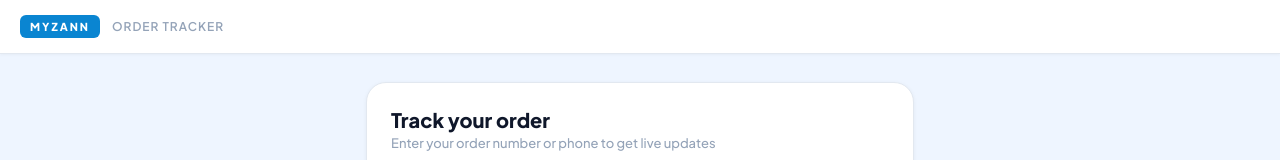
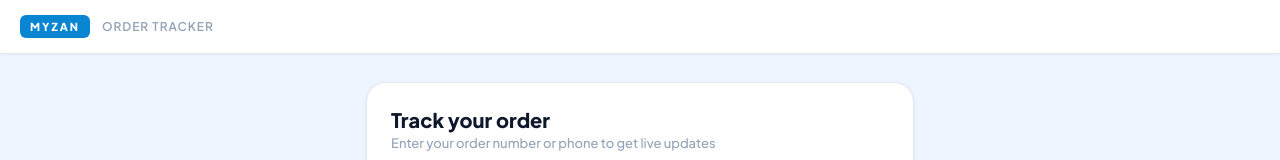
Before and after one commit to saqib876/Order_Tracker, a Next.js app: page /track in a window 1280 px wide. Shown: the top 160 px of the page. Built offline with nearby package versions, Linux system fonts and the light colour scheme.

Commit message:
Update page.tsx

```diff
--- a/src/app/track/page.tsx
+++ b/src/app/track/page.tsx
@@ -488,7 +488,7 @@ export default function TrackPage() {
       <style>{css}</style>
       <div className="page">
         <div className="topbar">
-          <div className="logo">MYZANN</div>
+          <div className="logo">MYZAN</div>
           <span className="topbar-sub">Order Tracker</span>
         </div>
         <div className="container">
```
